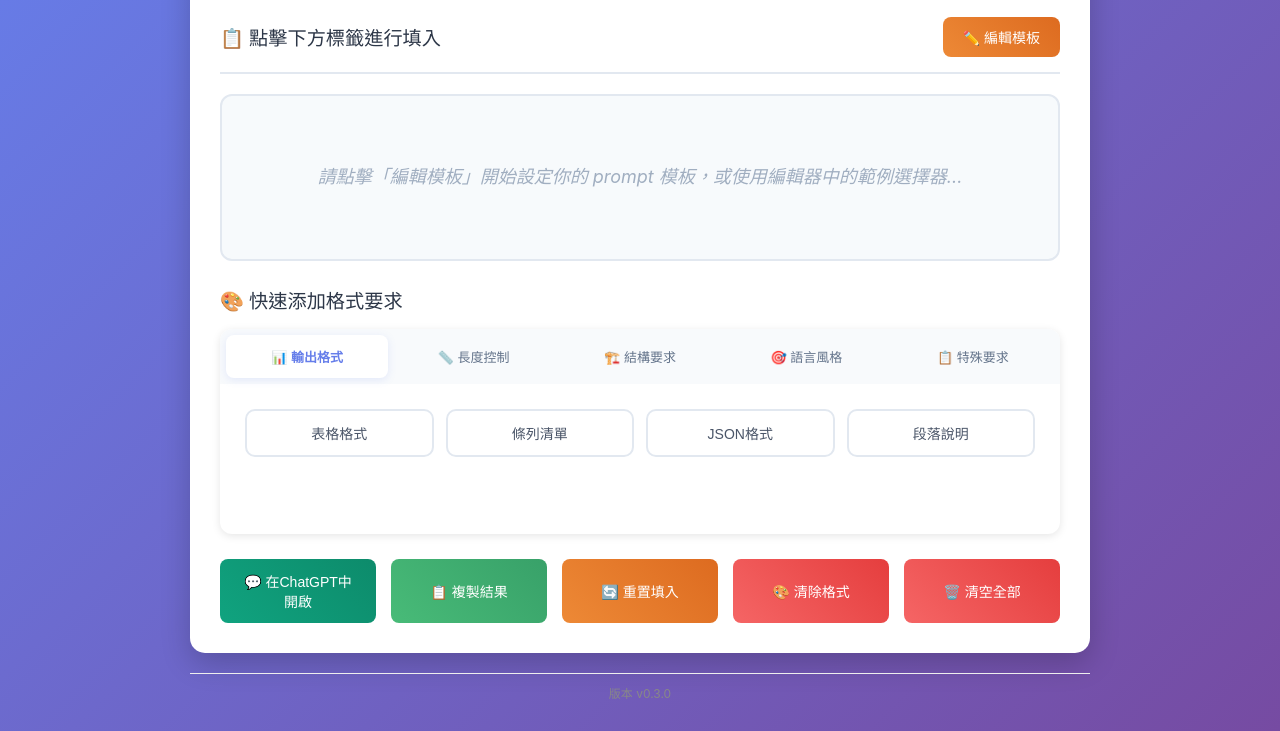
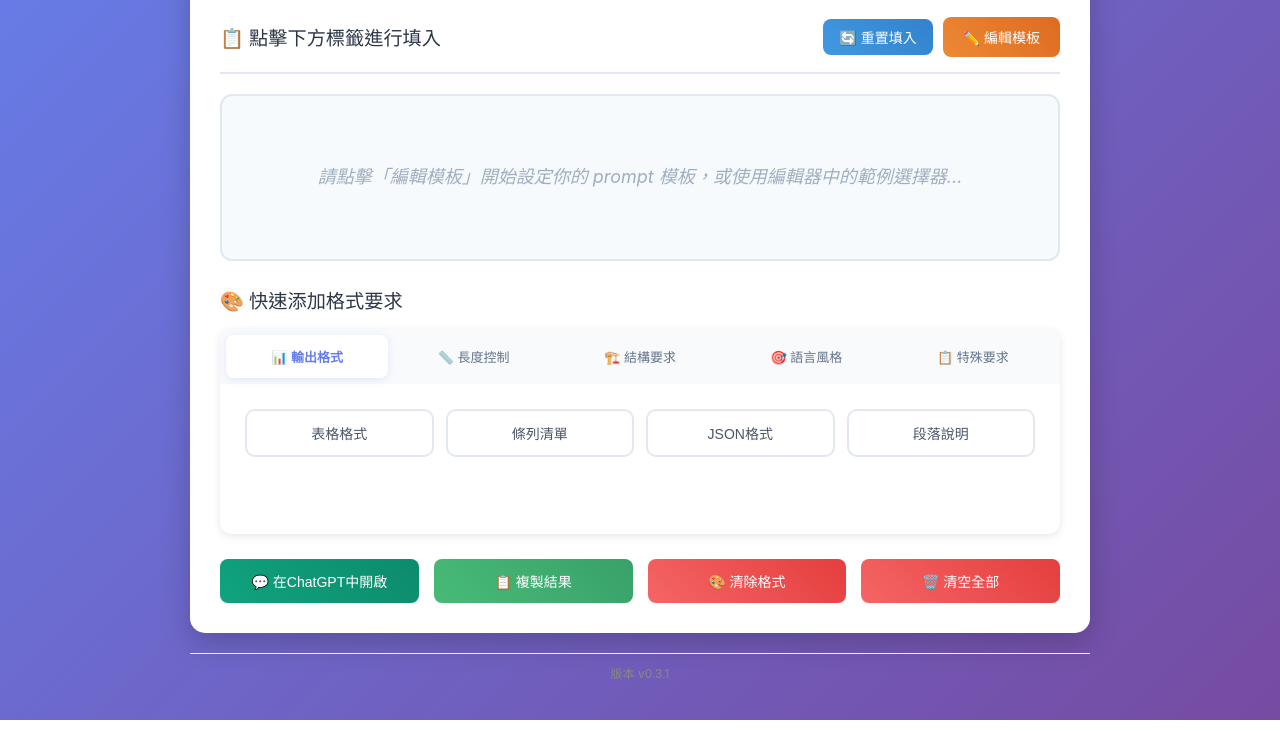
Before and after one commit to Keycatowo/tool-prompt-template, a website: page index.html in a window 1280 px wide. Shown: the part 120-851 px from the top of the page. Drawn offline with Linux system fonts and the light colour scheme.

Commit message:
fix: v0.3.1 - 優化按鈕佈局
- 移動「重置填入」按鈕至右上角，位於「編輯模板」按鈕左側
- 改善使用者體驗，將常用重置功能移至更顯眼位置
- 優化頁面佈局，減少底部操作區按鈕數量

```diff
--- a/index.html
+++ b/index.html
@@ -55,6 +55,30 @@
             font-size: 1.2rem;
             font-weight: 500;
             margin: 0;
+        }
+
+        .header-buttons {
+            display: flex;
+            gap: 10px;
+            align-items: center;
+        }
+
+        .btn-reset-header {
+            background: linear-gradient(45deg, #4299e1, #3182ce);
+            color: white;
+            border: none;
+            padding: 8px 16px;
+            border-radius: 8px;
+            cursor: pointer;
+            font-size: 14px;
+            font-weight: 500;
+            transition: all 0.3s ease;
+        }
+
+        .btn-reset-header:hover {
+            background: linear-gradient(45deg, #3182ce, #2c5282);
+            transform: translateY(-1px);
+            box-shadow: 0 4px 12px rgba(66, 153, 225, 0.4);
         }
 
         .edit-template-btn {
@@ -595,7 +619,10 @@
 
         <div class="template-header">
             <h2 class="template-title">📋 點擊下方標籤進行填入</h2>
-            <button class="edit-template-btn" onclick="openTemplateEditor()">✏️ 編輯模板</button>
+            <div class="header-buttons">
+                <button class="btn-reset-header" onclick="resetTemplate()">🔄 重置填入</button>
+                <button class="edit-template-btn" onclick="openTemplateEditor()">✏️ 編輯模板</button>
+            </div>
         </div>
 
         <div class="template-display" id="templateDisplay">
@@ -668,7 +695,6 @@
         <div class="action-buttons">
             <button class="btn-action btn-chatgpt" onclick="openInChatGPT()">💬 在ChatGPT中開啟</button>
             <button class="btn-action btn-copy" onclick="copyResult()">📋 複製結果</button>
-            <button class="btn-action btn-reset" onclick="resetTemplate()">🔄 重置填入</button>
             <button class="btn-action btn-clear" onclick="clearFormats()">🎨 清除格式</button>
             <button class="btn-action btn-clear" onclick="clearAll()">🗑️ 清空全部</button>
         </div>
@@ -1466,7 +1492,7 @@
 
     <!-- Version Footer -->
     <div style="text-align: center; margin-top: 20px; padding: 10px; color: #888; font-size: 12px; border-top: 1px solid #eee;">
-        版本 v0.3.0
+        版本 v0.3.1
     </div>
 </body>
 </html>
--- a/package.json
+++ b/package.json
@@ -1,6 +1,6 @@
 {
   "name": "prompt-template",
-  "version": "0.3.0",
+  "version": "0.3.1",
   "description": "Prompt 模板填入工具 - 一個用於建立和填入 AI prompt 模板的工具",
   "main": "index.html",
   "scripts": {
```
